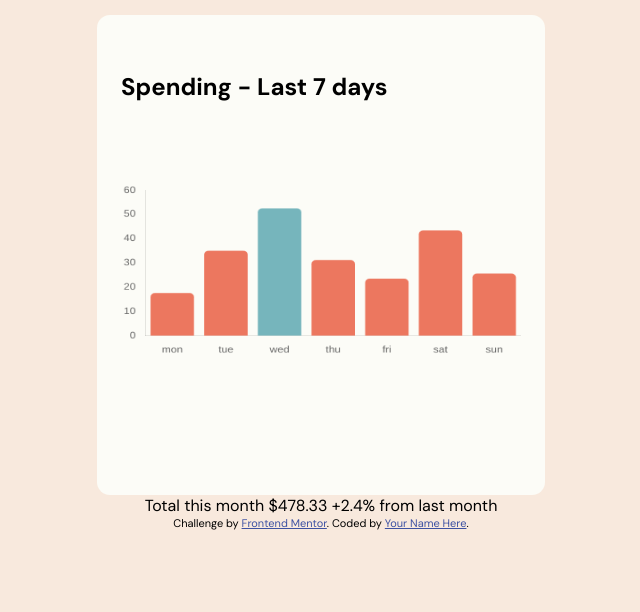
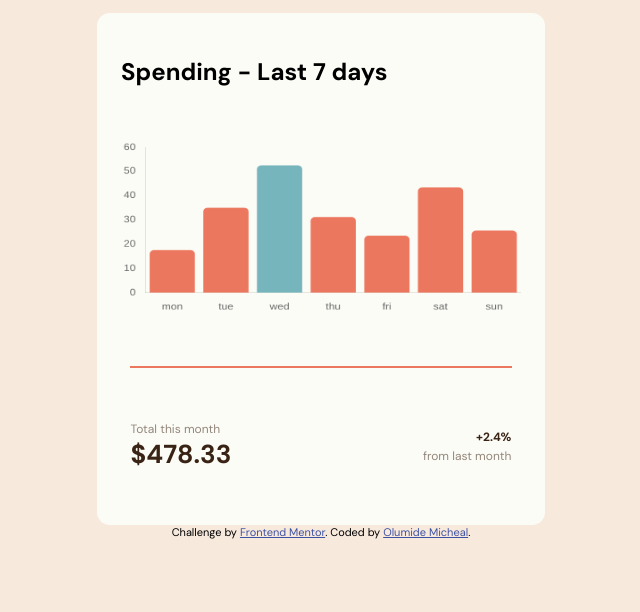
Before and after one commit to codewithmide/Expenses-chart-component, a website: page index.html in a window 1280 px wide. Shown: the part 188-800 px from the top of the page, without its empty margins (319-959 px from the left). Drawn offline with nearby package versions, Linux system fonts and the light colour scheme.

Commit message:
done with desktop view

```diff
--- a/index.html
+++ b/index.html
@@ -44,23 +44,33 @@
 
       <canvas id="my_chart" width="400" height="200" ></canvas>
 
+      <hr>
+
       <div class="total">
-        <div class="this-month"></div>
-        <div class="last-month"></div>
+        <div class="this-month">
+          <p>
+            Total this month
+          </p>
+          <h3>
+            $478.33
+          </h3>
+        </div>
+        <div class="last-month">
+          <small>
+            +2.4%
+          </small>
+          <p>
+            from last month
+          </p>
+        </div>
       </div>
     </div>
 
   </main>
 
-  Total this month
-  $478.33
-
-  +2.4%
-  from last month
-
   <footer class="attribution">
     Challenge by <a href="https://www.frontendmentor.io?ref=challenge" target="_blank">Frontend Mentor</a>.
-    Coded by <a href="#">Your Name Here</a>.
+    Coded by <a href="https://github.com/codewithmide/Expenses-chart-component.git">Olumide Micheal</a>.
   </footer>
 
   <script src="script.js"></script>
--- a/script.js
+++ b/script.js
@@ -22,7 +22,7 @@ var ctx = document.getElementById("my_chart").getContext("2d");
                     43.28,
                     25.48
                 ],
-                barThickness: 48,
+                barThickness: 50,
                 fill: false,
                 borderRadius: 5,
                 backgroundColor: [
--- a/styles.css
+++ b/styles.css
@@ -5,7 +5,7 @@
     --bottom-section-bg-color: hsl(60, 50%, 98%);
     --big-text: 26px;
     --medium-text: 22px;
-    --small-text: 10px;
+    --small-text: 12px;
     --bottom-small-text-color: hsl(28, 10%, 53%);
     --bottom-big-and-medium-text-color: hsl(25, 47%, 15%);
     --non-active-chart-and-top-section-color: hsl(10, 79%, 65%);
@@ -37,7 +37,7 @@ html {
 }
 
 main {
-    height: 75%;
+    height: 80%;
     width: 35%;
     display: flex;
     flex-direction: column;
@@ -65,7 +65,7 @@ main {
     display: flex;
     align-items: center;
     justify-content: space-between;
-    color: var(--bg-color);
+    color: var(--bottom-section-bg-color);
 }
 
 .balance-section {
@@ -103,13 +103,55 @@ main {
 
 .spending {
     width: 100%;
-    padding-left: 3rem;
+    padding: 1rem 0 0 3rem;
     text-align: left;
 }
 
 canvas {
     padding: 1.5rem;
 }
+
+hr {
+    border: .5px solid var(--non-active-chart-and-top-section-color);
+    width: 85%;
+}
+
+.total {
+    width: 85%;
+    height: 20%;
+    display: flex;
+    justify-content: space-between;
+    align-items: center;
+}
+
+.this-month > p,
+.last-month > p {
+    font-size: var(--small-text);
+    color: var(--bottom-small-text-color);
+}
+
+.this-month > h3 {
+    font-size: var(--big-text);
+    color: var(--bottom-big-and-medium-text-color);
+    font-weight: var(--thick);
+}
+
+.last-month > small {
+    font-size: var(--small-text);
+    text-align: right;
+    width: 100%;
+    font-weight: var(--thick);
+    color: var(--bottom-big-and-medium-text-color);
+}
+
+.last-month {
+    width: fit-content;
+    display: flex;
+    flex-direction: column;
+    gap: .2rem;
+    align-items: flex-start;
+}
+
 
 .attribution {
     font-size: 11px;
```
